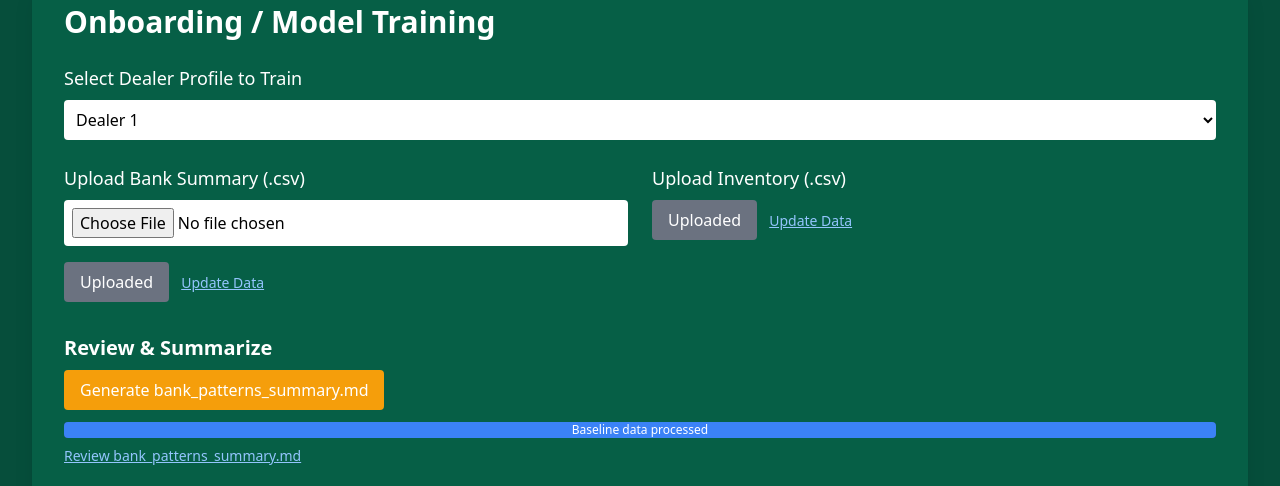
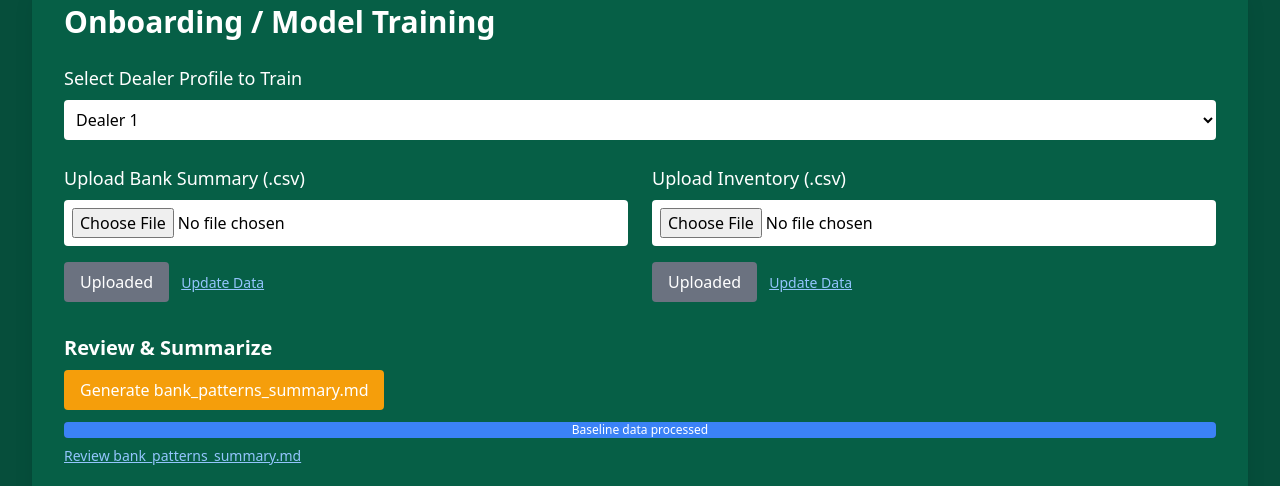
Before and after one commit to Harris2025Bestcall/bestcall-api, a FastAPI app: page /system-operations in a window 1280 px wide. Shown: the part 132-618 px from the top of the page. Run offline with FastAPI, Linux system fonts and the light colour scheme.

```diff
--- a/frontend/templates/admin/system_ops.html
+++ b/frontend/templates/admin/system_ops.html
@@ -36,12 +36,12 @@
               <button class="ml-2 text-sm underline text-blue-300">Update Data</button>
             </form>
 
-
             <form action="/admin/upload-inventory" method="post" enctype="multipart/form-data">
-              <label class="block mb-2 text-lg">Upload Inventory (.csv)</label>
-              <input type="hidden" name="dealer_id" value="dealer1">
-              <button class="bg-gray-500 px-4 py-2 rounded cursor-not-allowed">Uploaded</button>
-              <button class="ml-2 text-sm underline text-blue-300">Update Data</button>
+             <input type="hidden" name="dealer_id" value="dealer1">
+             <label class="block mb-2 text-lg">Upload Inventory (.csv)</label>
+             <input type="file" name="inventory" class="w-full p-2 mb-4 bg-white text-black rounded" required>
+             <button class="bg-gray-500 px-4 py-2 rounded cursor-not-allowed">Uploaded</button>
+             <button class="ml-2 text-sm underline text-blue-300">Update Data</button>
             </form>
           </div>
         </fieldset>
```
